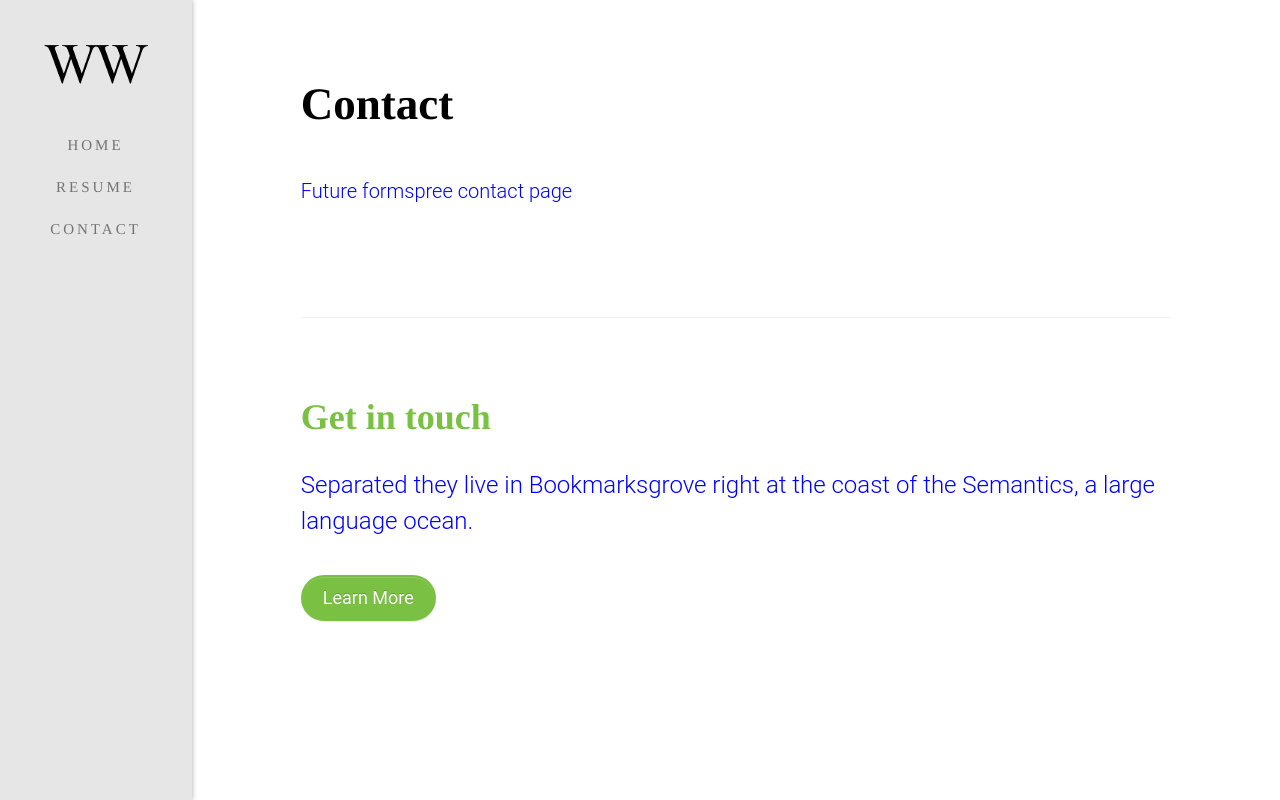
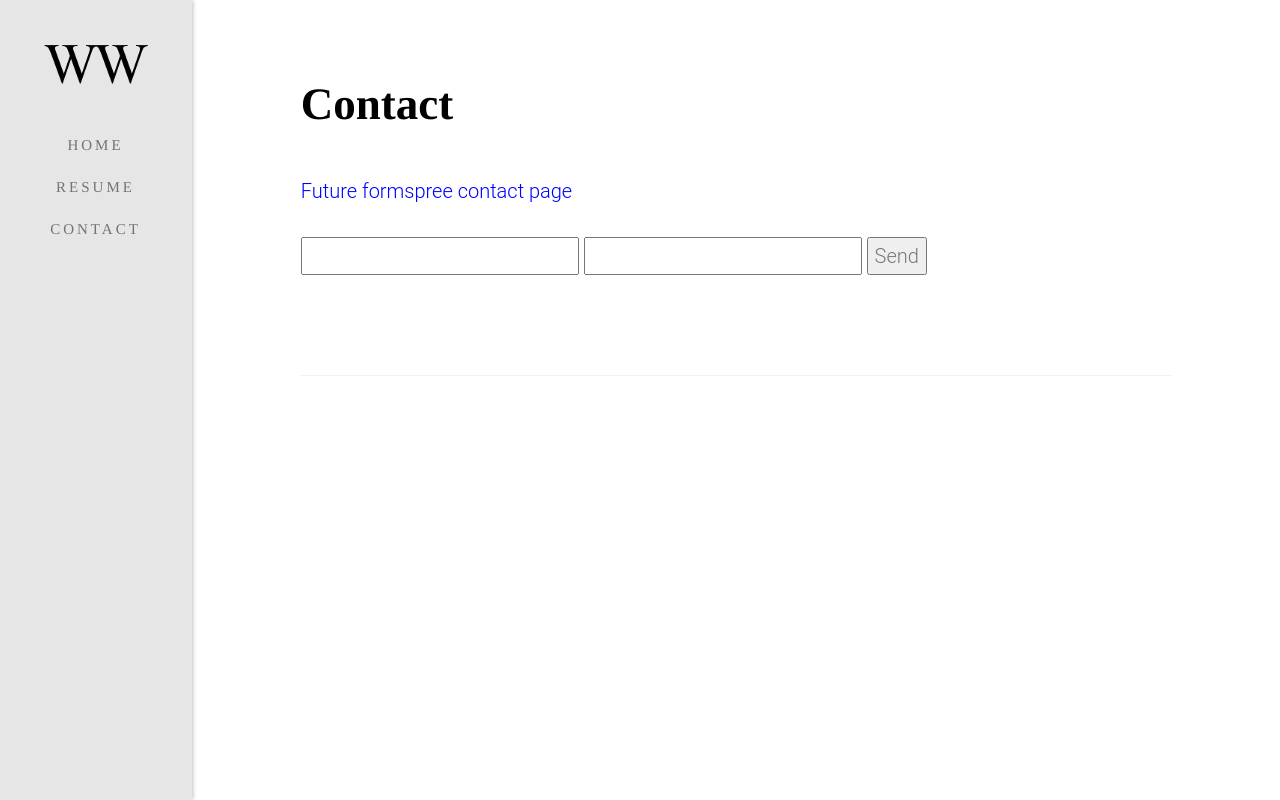
Before and after one commit to wwetzel/wetzel-website-pages, a plain HTML site: page contact.html in a window 1280 px wide. Drawn offline with nearby package versions, Linux system fonts and the light colour scheme; some packages are replaced by stand-ins of ours; a script that the page names is missing.

```diff
--- a/contact.html
+++ b/contact.html
@@ -30,10 +30,10 @@
 <div id="fh5co-page">
     <a href="#" class="js-fh5co-nav-toggle fh5co-nav-toggle"><i></i></a>
     <aside id="fh5co-aside" role="complementary" class="border js-fullheight">
-        <h1 id="fh5co-logo"><a href="main.html"><img src="static/images/ww.png" alt="Will Wetzel"></a></h1>
+        <h1 id="fh5co-logo"><a href="index.html"><img src="static/images/ww.png" alt="Will Wetzel"></a></h1>
         <nav id="fh5co-main-menu" role="navigation">
             <ul>
-                <li><a href="/">Home</a></li>
+                <li><a href="index.html">Home</a></li>
                 <!--<li class="fh5co-active"><a href="portfolio.html">Photos</a></li>-->
                 <li><a href="static/pdf/William_Wetzel_Resume.pdf" target="_blank">Resume</a></li>
                 <li><a href="contact.html">Contact</a></li>
@@ -47,21 +47,15 @@
 
         <p><p>Future formspree contact page</p></p>
 
+        <form action="https://formspree.io/willwetzelit@gmail.com"
+              method="POST">
+            <input type="text" name="name">
+            <input type="email" name="_replyto">
+            <input type="submit" value="Send">
+        </form>
+
     </div>
-    <div class="fh5co-narrow-content">
-        <div class="row">
-            <div class="col-md-4 animate-box" data-animate-effect="fadeInLeft">
-                <h1 class="fh5co-heading-colored">Get in touch</h1>
-            </div>
-        </div>
-        <div class="row">
-            <div class="col-md-12 animate-box" data-animate-effect="fadeInLeft">
-                <p class="fh5co-lead">Separated they live in Bookmarksgrove right at the coast of the Semantics, a large language ocean.</p>
-                <p><a href="#" class="btn btn-primary">Learn More</a></p>
-            </div>
 
-        </div>
-    </div>
 </div>
 </div>
     <script type="text/javascript" src="https://cdnjs.cloudflare.com/ajax/libs/modernizr/2.8.3/modernizr.min.js"></script>
```
Also changed, not shown: index.html (+2 -2 lines), killing-pop-music.html (+2 -2 lines), 1 other file.
